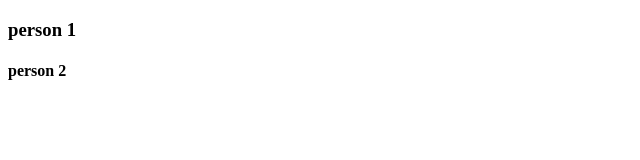
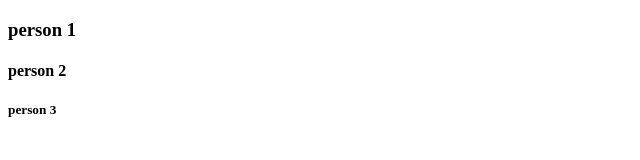
Before and after one commit to Venky3153/git-merge-conflict, a plain HTML site: page index.html in a window 1280 px wide. Shown: the full height of the page, 0-640 px from the left. Drawn offline with Linux system fonts and the light colour scheme.

Commit message:
3rd person

```diff
--- a/index.html
+++ b/index.html
@@ -8,5 +8,6 @@
 <body>
     <h3>person 1</h3>
     <h4>person 2</h4>
+    <h5>person 3</h5>
 </body>
 </html>
```
